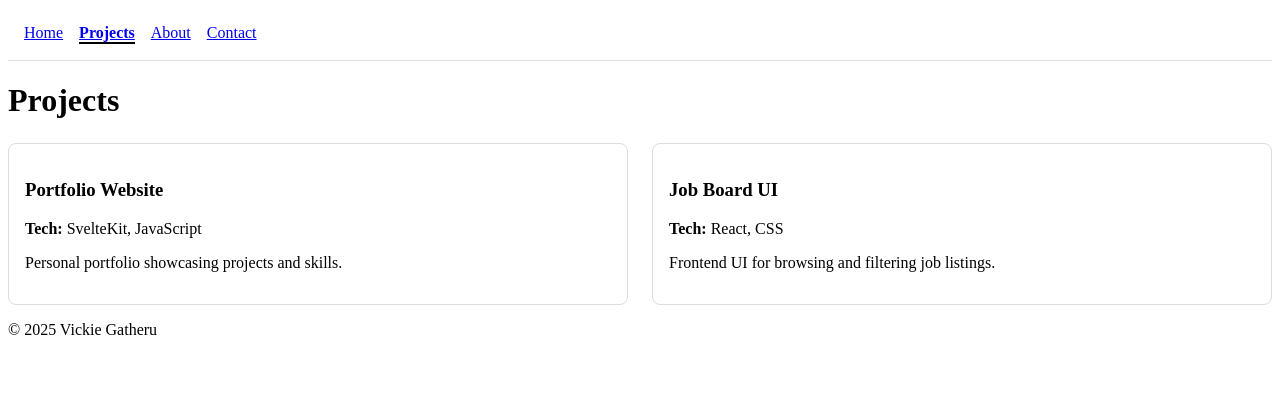
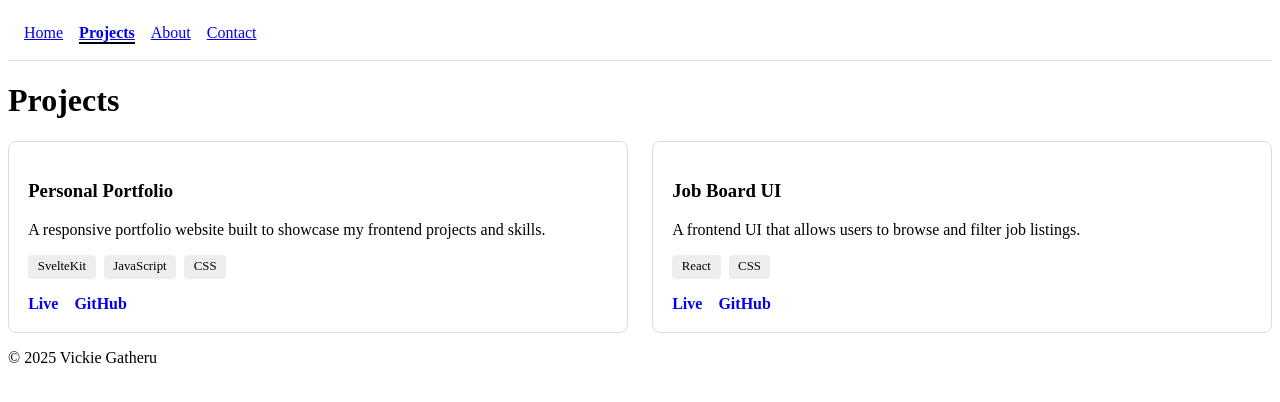
Before and after one commit to Vickiegatheru/Portfolio, a SvelteKit app: page /projects in a window 1280 px wide. Shown: the top 402 px of the page. Built offline with nearby package versions, Linux system fonts and the light colour scheme.

Commit message:
Day 4: Portfolio branding, navigation, and projects page

```diff
--- a/src/routes/projects/+page.svelte
+++ b/src/routes/projects/+page.svelte
@@ -1,14 +1,18 @@
 <script>
   const projects = [
     {
-      title: "Portfolio Website",
-      tech: "SvelteKit, JavaScript",
-      description: "Personal portfolio showcasing projects and skills."
+      title: "Personal Portfolio",
+      description: "A responsive portfolio website built to showcase my frontend projects and skills.",
+      tech: ["SvelteKit", "JavaScript", "CSS"],
+      link: "https://melodious-palmier-b3ca2f.netlify.app/",
+      github: "https://github.com/Vickiegatheru/Portfolio"
     },
     {
       title: "Job Board UI",
-      tech: "React, CSS",
-      description: "Frontend UI for browsing and filtering job listings."
+      description: "A frontend UI that allows users to browse and filter job listings.",
+      tech: ["React", "CSS"],
+      link: "#",
+      github: "#"
     }
   ];
 </script>
@@ -19,8 +23,18 @@
   {#each projects as project}
     <div class="card">
       <h3>{project.title}</h3>
-      <p><strong>Tech:</strong> {project.tech}</p>
       <p>{project.description}</p>
+
+      <ul>
+        {#each project.tech as t}
+          <li>{t}</li>
+        {/each}
+      </ul>
+
+      <div class="links">
+        <a href={project.link} target="_blank">Live</a>
+        <a href={project.github} target="_blank">GitHub</a>
+      </div>
     </div>
   {/each}
 </div>
@@ -28,14 +42,39 @@
 <style>
   .grid {
     display: grid;
+    gap: 1.5rem;
     grid-template-columns: repeat(auto-fit, minmax(250px, 1fr));
-    gap: 1.5rem;
-    margin-top: 1.5rem;
   }
 
   .card {
     border: 1px solid #ddd;
-    padding: 1rem;
+    padding: 1.2rem;
     border-radius: 8px;
   }
+
+  ul {
+    display: flex;
+    gap: 0.5rem;
+    flex-wrap: wrap;
+    padding: 0;
+    list-style: none;
+  }
+
+  li {
+    background: #eee;
+    padding: 0.3rem 0.6rem;
+    border-radius: 4px;
+    font-size: 0.8rem;
+  }
+
+  .links {
+    margin-top: 1rem;
+    display: flex;
+    gap: 1rem;
+  }
+
+  .links a {
+    text-decoration: none;
+    font-weight: bold;
+  }
 </style>
```
Also changed, not shown: src/routes/+page.svelte (+47 -8 lines).
